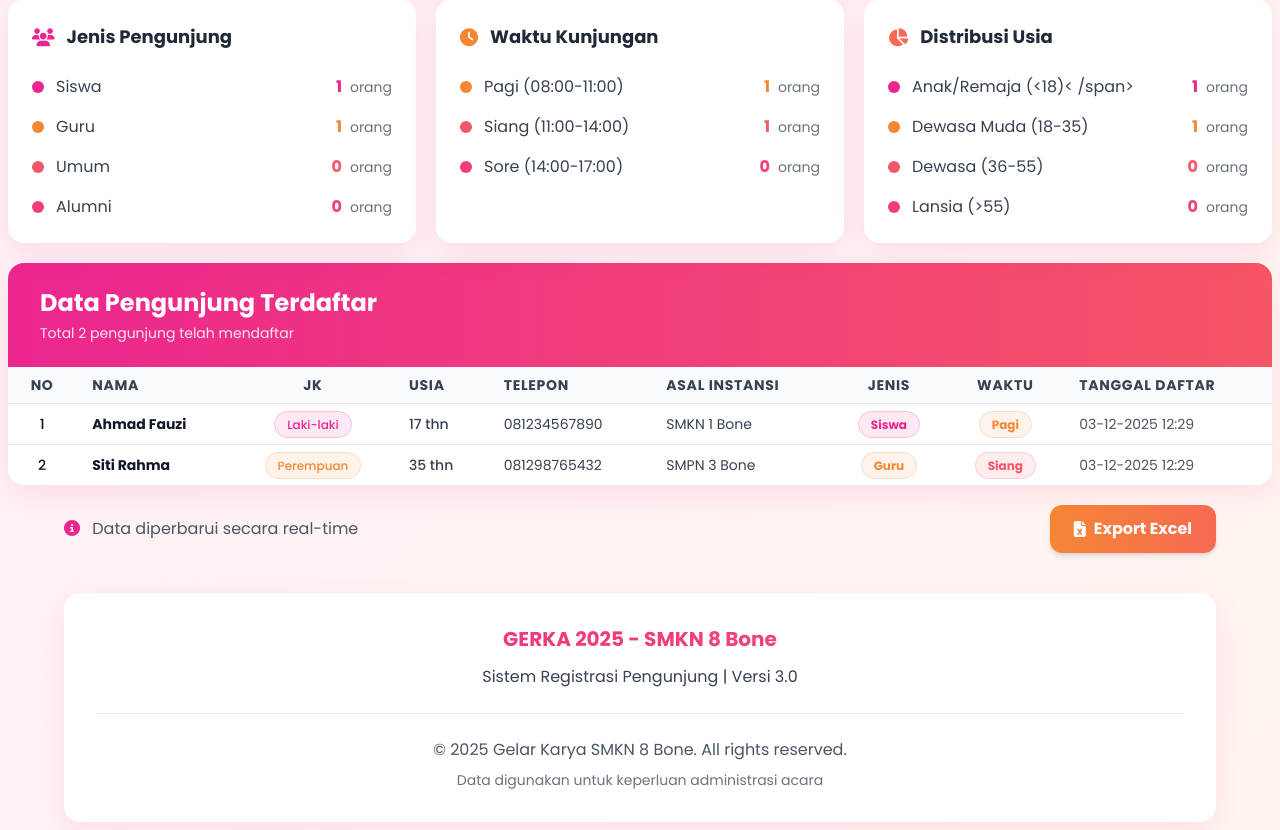
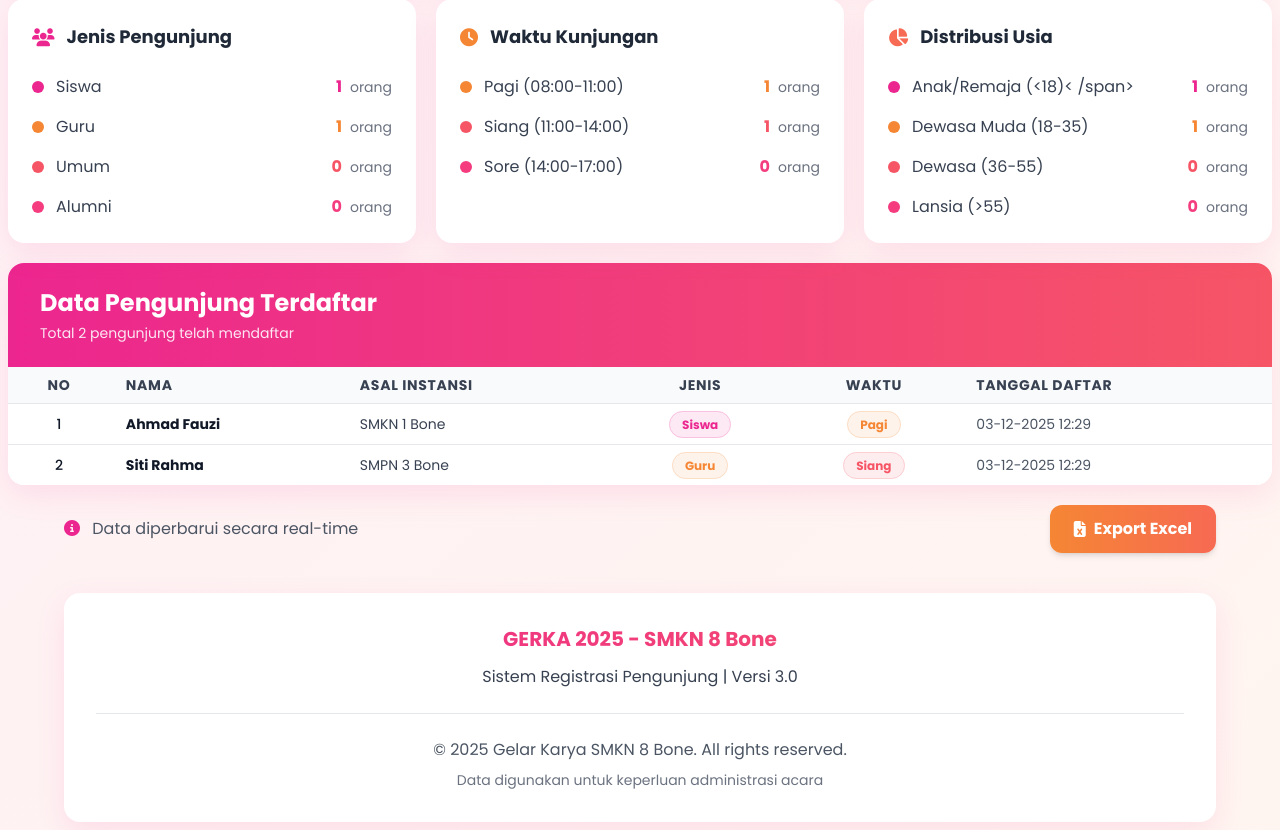
Before and after one commit to gh4ni404/gerka, a PHP site: page /list-pengunjung.php in a window 1280 px wide. Shown: the part 227-1057 px from the top of the page. Run offline with PHP 8.4, Linux system fonts and the light colour scheme; data comes from the database, SQL or seed files in the repository; some libraries are stand-ins or nearby versions.

Commit message:
refactor: Remove jenis kelamin, usia, dan telepon

```diff
--- a/list-pengunjung.php
+++ b/list-pengunjung.php
@@ -291,9 +291,9 @@
                             <tr>
                                 <th scope="col" class="px-4 py-2 text-center text-sm font-bold text-gray-700 uppercase tracking-wider">No</th>
                                 <th scope="col" class="px-4 py-2 text-left text-sm font-bold text-gray-700 uppercase tracking-wider">Nama</th>
-                                <th scope="col" class="px-4 py-2 text-center text-sm font-bold text-gray-700 uppercase tracking-wider">JK</th>
+                                <!-- <th scope="col" class="px-4 py-2 text-center text-sm font-bold text-gray-700 uppercase tracking-wider">JK</th>
                                 <th scope="col" class="px-4 py-2 text-left text-sm font-bold text-gray-700 uppercase tracking-wider">Usia</th>
-                                <th scope="col" class="px-4 py-2 text-left text-sm font-bold text-gray-700 uppercase tracking-wider">Telepon</th>
+                                <th scope="col" class="px-4 py-2 text-left text-sm font-bold text-gray-700 uppercase tracking-wider">Telepon</th> -->
                                 <th scope="col" class="px-4 py-2 text-left text-sm font-bold text-gray-700 uppercase tracking-wider">Asal Instansi</th>
                                 <th scope="col" class="px-4 py-2 text-center text-sm font-bold text-gray-700 uppercase tracking-wider">Jenis</th>
                                 <th scope="col" class="px-4 py-2 text-center text-sm font-bold text-gray-700 uppercase tracking-wider">Waktu</th>
@@ -325,7 +325,7 @@
                                 <tr class="table-row transition-colors duration-200">
                                     <td class="px-4 py-2 text-center whitespace-nowrap text-sm font-medium text-gray-900"><?php echo $no++; ?></td>
                                     <td class="px-4 py-2 whitespace-nowrap text-sm font-bold text-gray-900"><?php echo htmlspecialchars($row['nama']); ?></td>
-                                    <td class="px-4 py-2 text-center whitespace-nowrap text-sm text-gray-700">
+                                    <!-- <td class="px-4 py-2 text-center whitespace-nowrap text-sm text-gray-700">
                                         <?php if ($row['jenis_kelamin'] == 'L'): ?>
                                             <span class="px-3 py-1 rounded-full text-xs font-medium" style="background-color: rgba(236, 38, 143, 0.1); color: #ec268f; border: 1px solid rgba(236, 38, 143, 0.2);">Laki-laki</span>
                                         <?php else: ?>
@@ -333,7 +333,7 @@
                                         <?php endif; ?>
                                     </td>
                                     <td class="px-4 py-2 whitespace-nowrap text-sm text-gray-700 font-medium"><?php echo $row['usia']; ?> thn</td>
-                                    <td class="px-4 py-2 whitespace-nowrap text-sm text-gray-700"><?php echo htmlspecialchars($row['no_telepon']); ?></td>
+                                    <td class="px-4 py-2 whitespace-nowrap text-sm text-gray-700"><?php echo htmlspecialchars($row['no_telepon']); ?></td> -->
                                     <td class="px-4 py-2 whitespace-nowrap text-sm text-gray-700 max-w-xs"><?php echo htmlspecialchars($row['asal_instansi']); ?></td>
                                     <td class="px-4 py-2 text-center whitespace-nowrap">
                                         <span class="px-3 py-1 text-xs font-bold rounded-full border" style="<?php echo $badge_styles; ?>">
```
